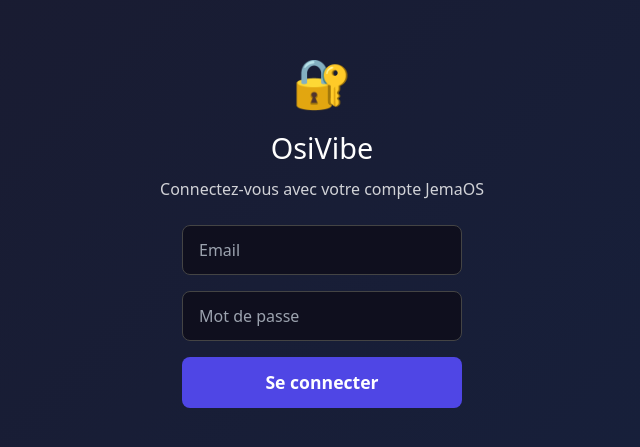
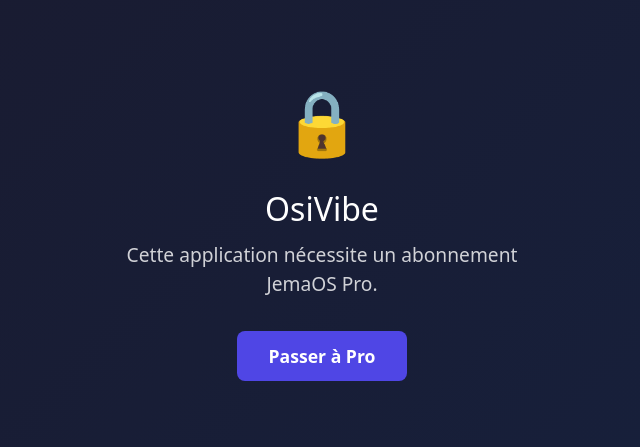
Before and after one commit to JemaOS/osivibe, a React (Vite) app: page / in a window 1280 px wide. Shown: the part 173-620 px from the top of the page, without its empty margins (318-958 px from the left). Built offline with nearby package versions, Linux system fonts and the light colour scheme.

Commit message:
fix: use cookie-based guard (remove integrated login)

```diff
--- a/src/SubscriptionGuard.tsx
+++ b/src/SubscriptionGuard.tsx
@@ -2,8 +2,6 @@ import React, { useEffect, useState } from 'react';
 
 const API_BASE = 'https://test-connect-api.jematech.fr';
 const API_KEY = 'e58492a3-b452-4197-9f4a-deb7915b9446';
-const TOKEN_KEY = 'jemaos_access_token';
-const TOKEN_EXP_KEY = 'jemaos_token_exp';
 
 declare global {
   interface Window {
@@ -12,48 +10,42 @@ declare global {
   }
 }
 
-function getStoredToken(): string | null {
-  try {
-    const exp = localStorage.getItem(TOKEN_EXP_KEY);
-    if (exp && Date.now() > parseInt(exp, 10)) {
-      localStorage.removeItem(TOKEN_KEY);
-      localStorage.removeItem(TOKEN_EXP_KEY);
-      return null;
-    }
-    return localStorage.getItem(TOKEN_KEY);
-  } catch {
-    return null;
-  }
-}
-
-function storeToken(token: string, expiresIn: number): void {
-  try {
-    localStorage.setItem(TOKEN_KEY, token);
-    localStorage.setItem(TOKEN_EXP_KEY, String(Date.now() + expiresIn * 1000));
-  } catch {}
-}
-
 function getTokenFromCookie(): string | null {
   const cookies = document.cookie.split(';');
   for (const cookie of cookies) {
     const [name, value] = cookie.trim().split('=');
-    if (name === TOKEN_KEY && value) return value;
+    if (name === 'jemaos_access_token' && value) {
+      return value;
+    }
   }
   return null;
 }
 
 async function getAccessToken(): Promise<string | null> {
-  // 1. Cookie (if ChromeOS ever injects it)
+  // Method 1: Cookie injected by ChromeOS after SAML login
   const cookieToken = getTokenFromCookie();
   if (cookieToken) return cookieToken;
-  // 2. localStorage (from in-app login)
-  const stored = getStoredToken();
-  if (stored) return stored;
-  // 3. ChromeOS injected globals
-  if (window.jemaosToken) return window.jemaosToken;
+
+  // Method 2: Direct function (injected by ChromeOS)
   if (window.getJemaOSToken) {
-    try { return await window.getJemaOSToken(); } catch { return null; }
+    try {
+      return await window.getJemaOSToken();
+    } catch {
+      return null;
+    }
   }
+
+  // Method 3: Direct property (injected by ChromeOS)
+  if (window.jemaosToken) {
+    return window.jemaosToken;
+  }
+
+  // Method 4: sessionStorage (same-origin fallback)
+  try {
+    const sessionToken = sessionStorage.getItem('jemaos_access_token');
+    if (sessionToken) return sessionToken;
+  } catch {}
+
   return null;
 }
 
@@ -76,121 +68,53 @@ async function checkSubscription(token: string): Promise<boolean> {
   }
 }
 
-async function doLogin(email: string, password: string): Promise<{ok: boolean; error?: string}> {
-  try {
-    // Derive a hardware_id — use a stable per-device value stored locally.
-    let hardwareId = localStorage.getItem('jemaos_hardware_id');
-    if (!hardwareId) {
-      hardwareId = (crypto as any).randomUUID ? crypto.randomUUID() :
-        'hw-' + Date.now() + '-' + Math.random().toString(36).slice(2);
-      localStorage.setItem('jemaos_hardware_id', hardwareId);
-    }
-    const res = await fetch(`${API_BASE}/v1/connect/os-login`, {
-      method: 'POST',
-      headers: {
-        'Content-Type': 'application/json',
-        'x-api-key': API_KEY,
-      },
-      body: JSON.stringify({ email, password, hardware_id: hardwareId }),
-    });
-    const data = await res.json();
-    if (res.ok && data.access_token) {
-      storeToken(data.access_token, data.expires_in || 86400);
-      return { ok: true };
-    }
-    return { ok: false, error: data.message || 'Identifiants invalides' };
-  } catch (e) {
-    return { ok: false, error: 'Erreur de connexion' };
-  }
-}
-
-const styles = {
-  screen: {
-    display: 'flex', flexDirection: 'column' as const, alignItems: 'center',
-    justifyContent: 'center', minHeight: '100vh',
+const UpgradeScreen: React.FC<{ appName: string }> = ({ appName }) => (
+  <div style={{
+    display: 'flex',
+    flexDirection: 'column',
+    alignItems: 'center',
+    justifyContent: 'center',
+    minHeight: '100vh',
     background: 'linear-gradient(135deg, #1a1a2e 0%, #16213e 100%)',
-    color: '#fff', fontFamily: 'system-ui, -apple-system, sans-serif',
-    textAlign: 'center' as const, padding: '2rem',
-  },
-  input: {
-    padding: '0.75rem 1rem', borderRadius: '0.5rem', border: '1px solid #444',
-    background: '#0f0f1e', color: '#fff', fontSize: '1rem', marginBottom: '1rem',
-    width: '280px', maxWidth: '100%',
-  },
-  button: {
-    background: '#4f46e5', color: '#fff', padding: '0.75rem 2rem',
-    borderRadius: '0.5rem', border: 'none', fontSize: '1.1rem',
-    fontWeight: 600, cursor: 'pointer', width: '280px', maxWidth: '100%',
-  },
-};
-
-const LoginScreen: React.FC<{ appName: string; onSuccess: () => void }> = ({ appName, onSuccess }) => {
-  const [email, setEmail] = useState('');
-  const [password, setPassword] = useState('');
-  const [error, setError] = useState('');
-  const [loading, setLoading] = useState(false);
-
-  const submit = async () => {
-    setLoading(true);
-    setError('');
-    const result = await doLogin(email, password);
-    setLoading(false);
-    if (result.ok) {
-      onSuccess();
-    } else {
-      setError(result.error || 'Échec de la connexion');
-    }
-  };
-
-  return (
-    <div style={styles.screen}>
-      <div style={{ fontSize: '3rem', marginBottom: '0.5rem' }}>🔐</div>
-      <h1 style={{ fontSize: '1.8rem', marginBottom: '0.5rem' }}>{appName}</h1>
-      <p style={{ opacity: 0.8, marginBottom: '1.5rem' }}>
-        Connectez-vous avec votre compte JemaOS
-      </p>
-      <input
-        style={styles.input}
-        type="email"
-        placeholder="Email"
-        value={email}
-        onChange={(e) => setEmail(e.target.value)}
-      />
-      <input
-        style={styles.input}
-        type="password"
-        placeholder="Mot de passe"
-        value={password}
-        onChange={(e) => setPassword(e.target.value)}
-        onKeyDown={(e) => e.key === 'Enter' && submit()}
-      />
-      {error && <p style={{ color: '#f87171', marginBottom: '1rem' }}>{error}</p>}
-      <button style={styles.button} onClick={submit} disabled={loading}>
-        {loading ? 'Connexion…' : 'Se connecter'}
-      </button>
-    </div>
-  );
-};
-
-const UpgradeScreen: React.FC<{ appName: string; onRelogin: () => void }> = ({ appName, onRelogin }) => (
-  <div style={styles.screen}>
+    color: '#fff',
+    fontFamily: 'system-ui, -apple-system, sans-serif',
+    textAlign: 'center',
+    padding: '2rem',
+  }}>
     <div style={{ fontSize: '4rem', marginBottom: '1rem' }}>🔒</div>
     <h1 style={{ fontSize: '2rem', marginBottom: '0.5rem' }}>{appName}</h1>
     <p style={{ fontSize: '1.2rem', opacity: 0.8, marginBottom: '2rem', maxWidth: '400px' }}>
       Cette application nécessite un abonnement JemaOS Pro.
     </p>
-    <a href="https://www.jemaos.com/tarifs" target="_blank" rel="noopener noreferrer"
-       style={{ ...styles.button, textDecoration: 'none', display: 'inline-block', marginBottom: '1rem' }}>
+    <a
+      href="https://www.jemaos.com/tarifs"
+      target="_blank"
+      rel="noopener noreferrer"
+      style={{
+        background: '#4f46e5',
+        color: '#fff',
+        padding: '0.75rem 2rem',
+        borderRadius: '0.5rem',
+        textDecoration: 'none',
+        fontSize: '1.1rem',
+        fontWeight: 600,
+      }}
+    >
       Passer à Pro
     </a>
-    <button onClick={onRelogin} style={{ background: 'transparent', color: '#888', border: 'none', cursor: 'pointer' }}>
-      Changer de compte
-    </button>
   </div>
 );
 
 const LoadingScreen: React.FC = () => (
-  <div style={styles.screen}>
+  <div style={{
+    display: 'flex',
+    alignItems: 'center',
+    justifyContent: 'center',
+    minHeight: '100vh',
+    background: '#1a1a2e',
+    color: '#fff',
+    fontFamily: 'system-ui, -apple-system, sans-serif',
+  }}>
     <div style={{ fontSize: '1.2rem' }}>Chargement…</div>
   </div>
 );
@@ -201,40 +125,32 @@ interface SubscriptionGuardProps {
 }
 
 export const SubscriptionGuard: React.FC<SubscriptionGuardProps> = ({ appName, children }) => {
-  const [status, setStatus] = useState<'loading' | 'allowed' | 'denied' | 'login'>('loading');
-
-  const verify = async () => {
-    const token = await getAccessToken();
-    if (!token) {
-      setStatus('login');
-      return;
-    }
-    const allowed = await checkSubscription(token);
-    setStatus(allowed ? 'allowed' : 'denied');
-  };
+  const [status, setStatus] = useState<'loading' | 'allowed' | 'denied'>('loading');
 
   useEffect(() => {
+    let cancelled = false;
+
+    const verify = async () => {
+      const token = await getAccessToken();
+      if (!token) {
+        if (!cancelled) setStatus('denied');
+        return;
+      }
+      const allowed = await checkSubscription(token);
+      if (!cancelled) setStatus(allowed ? 'allowed' : 'denied');
+    };
+
     verify();
     const interval = setInterval(verify, 5 * 60 * 1000);
-    return () => clearInterval(interval);
+
+    return () => {
+      cancelled = true;
+      clearInterval(interval);
+    };
   }, []);
 
-  const handleLoginSuccess = () => {
-    setStatus('loading');
-    verify();
-  };
-
-  const handleRelogin = () => {
-    try {
-      localStorage.removeItem(TOKEN_KEY);
-      localStorage.removeItem(TOKEN_EXP_KEY);
-    } catch {}
-    setStatus('login');
-  };
-
   if (status === 'loading') return <LoadingScreen />;
-  if (status === 'login') return <LoginScreen appName={appName} onSuccess={handleLoginSuccess} />;
-  if (status === 'denied') return <UpgradeScreen appName={appName} onRelogin={handleRelogin} />;
+  if (status === 'denied') return <UpgradeScreen appName={appName} />;
   return <>{children}</>;
 };
 
```
